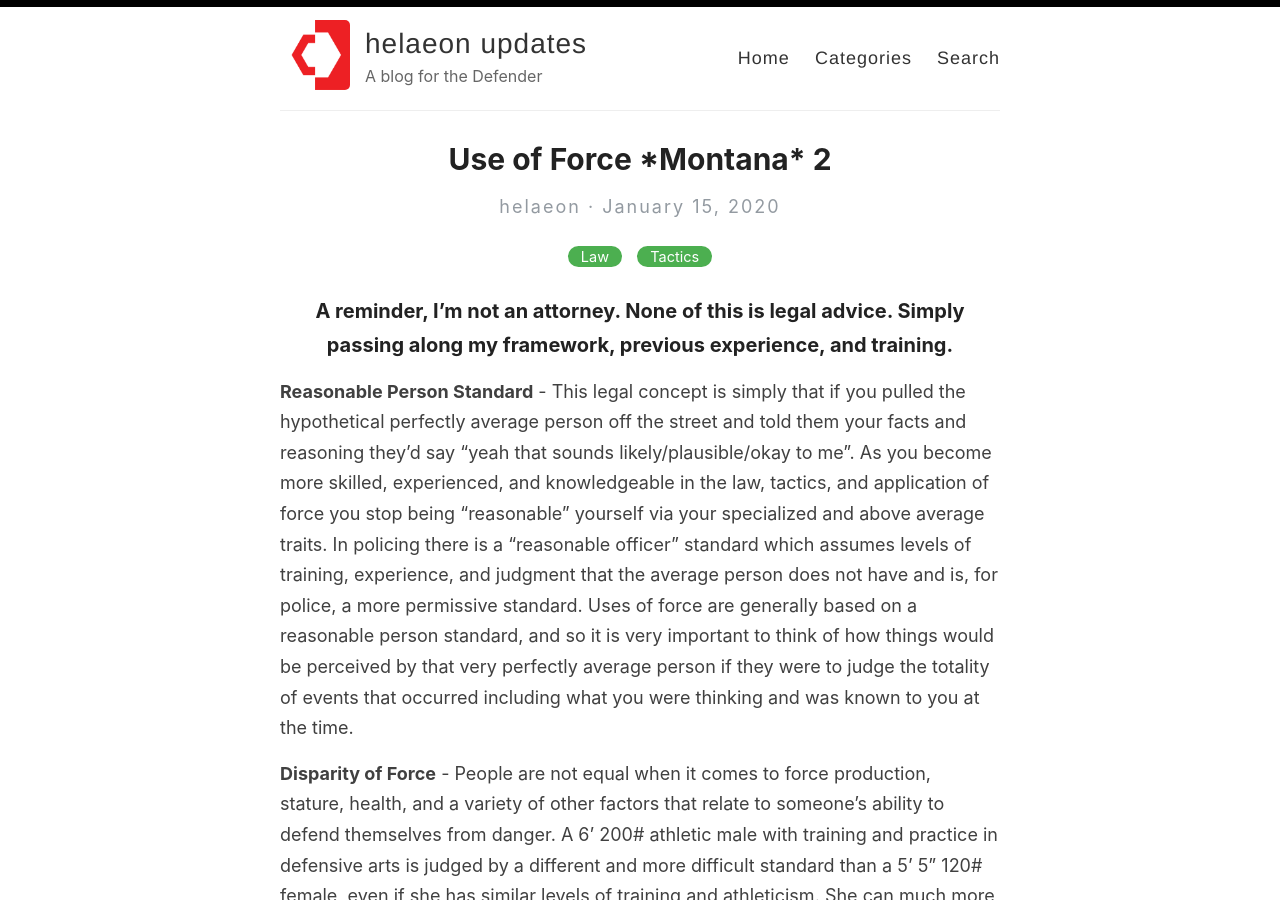
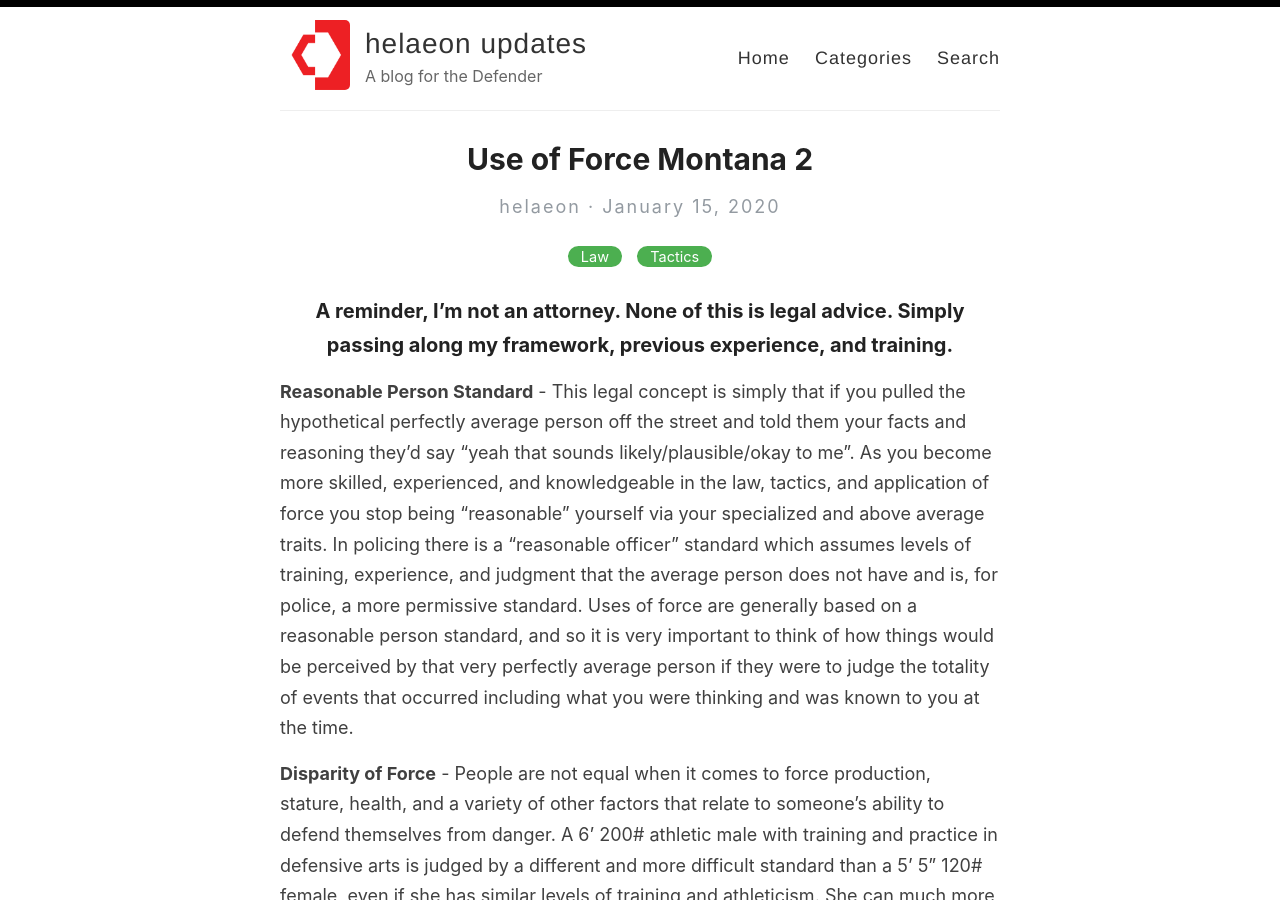
Before and after one commit to helaeon/helaeon.github.io, a Jekyll site: the page built from _posts/2020-1-15-use-of-force-mt-2.md, in a window 1280 px wide and 900 px high. Built offline with Jekyll 4.4.1, drawn with Linux system fonts in a browser that asks for light colours.

```diff
--- a/_posts/2020-1-15-use-of-force-mt-2.md
+++ b/_posts/2020-1-15-use-of-force-mt-2.md
@@ -1,6 +1,6 @@
 ---
 layout: post
-title: Use of Force *Montana* 2
+title: Use of Force Montana 2
 categories: Law Tactics
 ---
 
```
